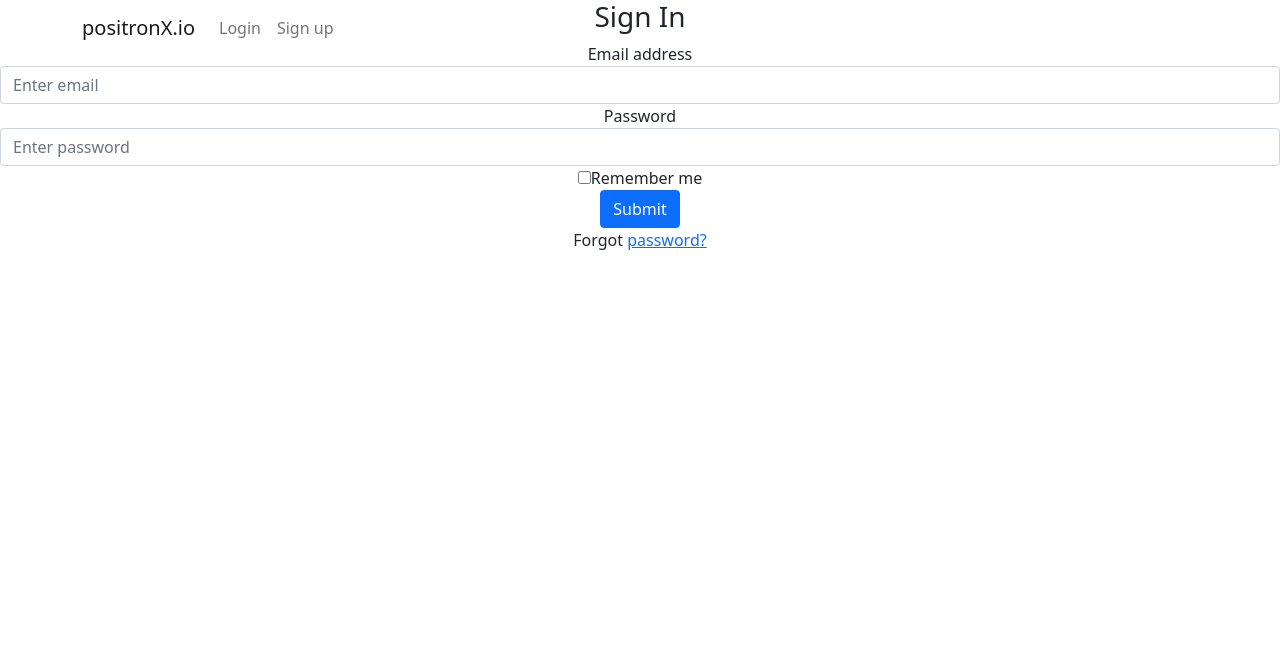
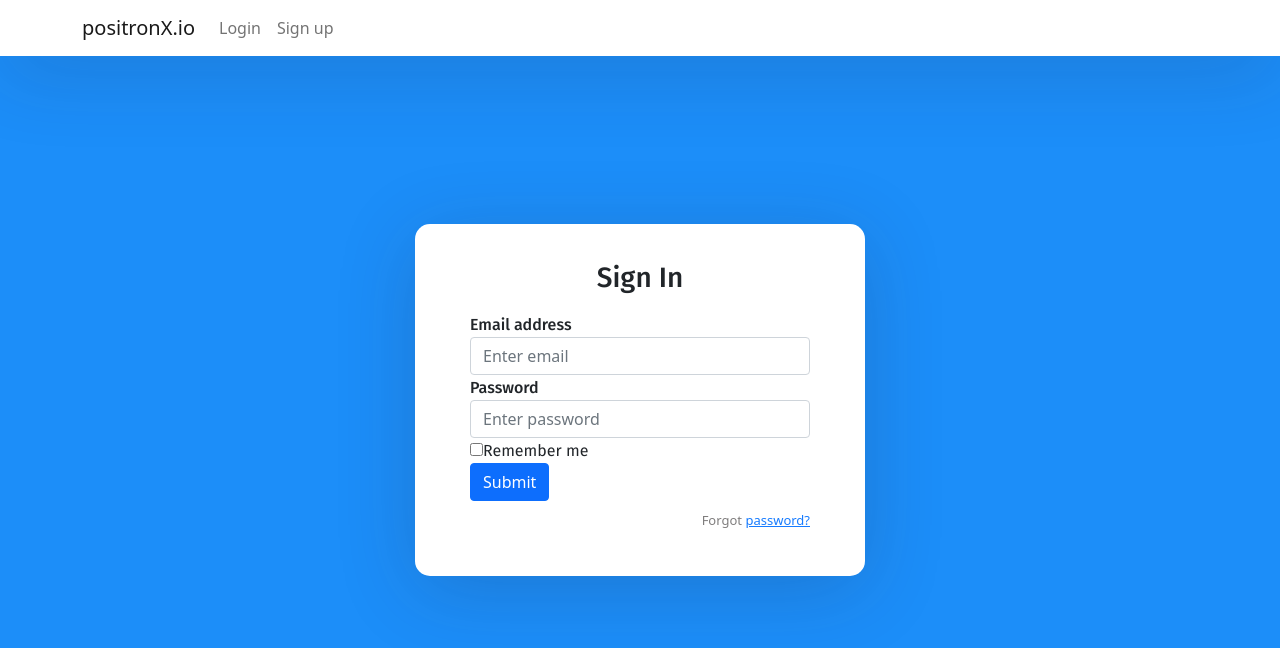
Before and after one commit to awesomecoder233/Build-React-Login-Sign-Up-UI-Template-with-Bootstrap, a React (Create React App) app: page / in a window 1280 px wide. Shown: the top 648 px of the page. Built offline with nearby package versions, Linux system fonts and the light colour scheme.

Commit message:
Add Styling to Auth Components

```diff
--- a/src/index.css
+++ b/src/index.css
@@ -1,13 +1,73 @@
+@import url('https://fonts.googleapis.com/css?family=Fira+Sans:400,500,600,700,800');
+
+* {
+  box-sizing: border-box;
+}
 body {
-  margin: 0;
-  font-family: -apple-system, BlinkMacSystemFont, 'Segoe UI', 'Roboto', 'Oxygen',
-    'Ubuntu', 'Cantarell', 'Fira Sans', 'Droid Sans', 'Helvetica Neue',
-    sans-serif;
-  -webkit-font-smoothing: antialiased;
-  -moz-osx-font-smoothing: grayscale;
+  background: #1C8EF9 !important;
+  min-height: 100vh;
+  display: flex;
+  font-weight: 400;
+  font-family: 'Fira Sans', sans-serif;
 }
 
-code {
-  font-family: source-code-pro, Menlo, Monaco, Consolas, 'Courier New',
-    monospace;
+h1,h2,h3,h4,h5,h6,label,span {
+  font-weight: 500;
+  font-family: 'Fira Sans', sans-serif;
 }
+
+body, html, .App, #root, .auth-wrapper {
+  width: 100%;
+  height: 100%;
+}
+
+.navbar-light {
+  background-color: #ffffff;
+  box-shadow: 0px 14px 80px rgba(34, 35, 58, 0.2);
+}
+
+.auth-wrapper {
+  display: flex;
+  justify-content: center;
+  flex-direction: column;
+  text-align: left;
+}
+
+.auth-inner {
+  width: 450px;
+  margin: auto;
+  background: #ffffff;
+  box-shadow: 0px 14px 80px rgba(34, 35, 58, 0.2);
+  padding: 40px 55px 45px 55px;
+  border-radius: 15px;
+  transition: all .3s;
+}
+
+.auth-wrapper .form-control:focus {
+  border-color: #167bff;
+  box-shadow: none;
+}
+
+.auth-wrapper h3 {
+  text-align: center;
+  margin: 0;
+  line-height: 1;
+  padding-bottom: 20px;
+}
+
+.custom-control-label {
+  font-weight: 400;
+}
+
+.forgot-password,
+.forgot-password a {
+  text-align: right;
+  font-size: 13px;
+  padding-top: 10px;
+  color: #7f7d7d;
+  margin: 0;
+}
+
+.forgot-password a {
+  color: #167bff;
+}
```
